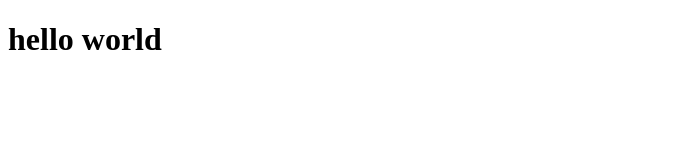
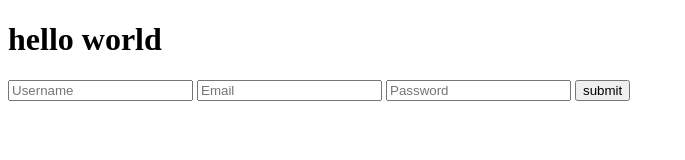
Before and after one commit to NongPhloeut/project_partner, a plain HTML site: page index.html in a window 1280 px wide. Shown: the whole page, without its empty margins (0-685 px from the left). Drawn offline with Linux system fonts and the light colour scheme.

Commit message:
add form to page

```diff
--- a/index.html
+++ b/index.html
@@ -8,5 +8,11 @@
 </head>
 <body>
     <h1>hello world</h1>
+    <form action="">
+        <input type="text" name="username" placeholder="Username">
+        <input type="email" placeholder="Email">
+        <input type="password" placeholder="Password">
+        <button type="submit">submit</button>
+    </form>
 </body>
 </html>
```
